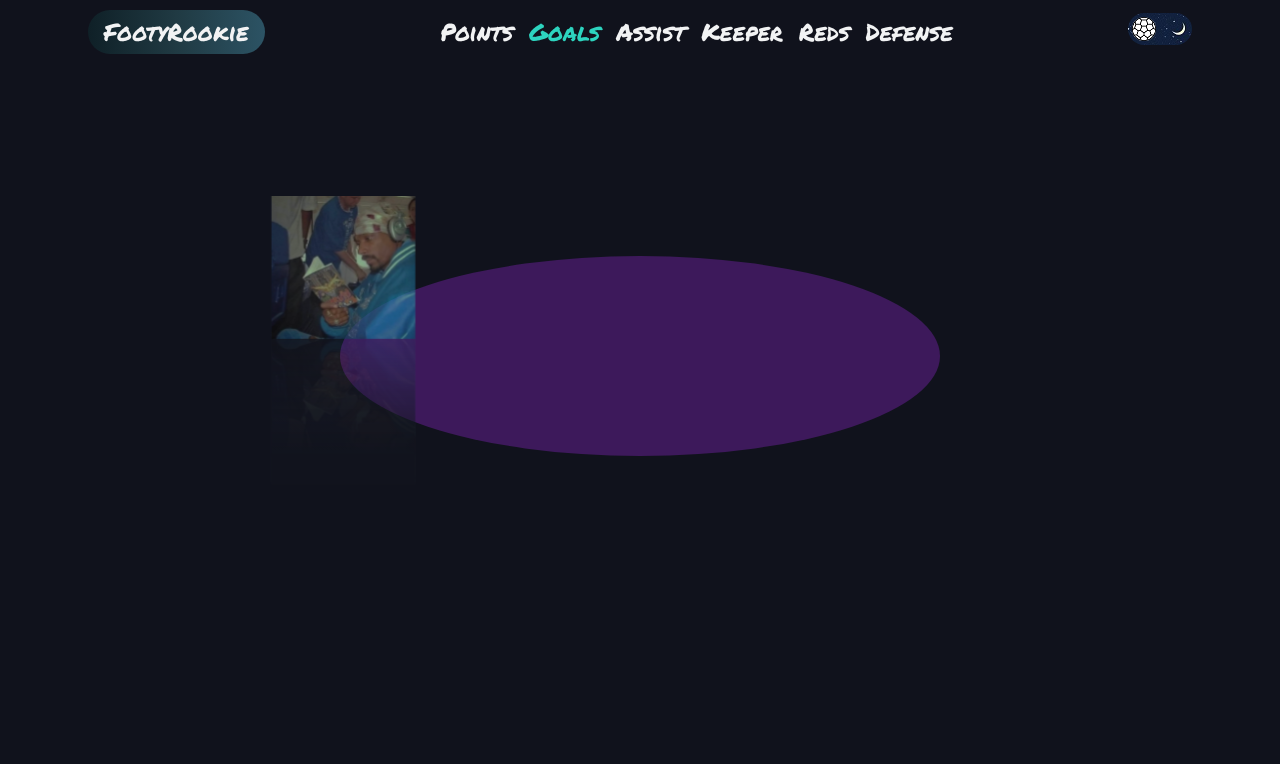
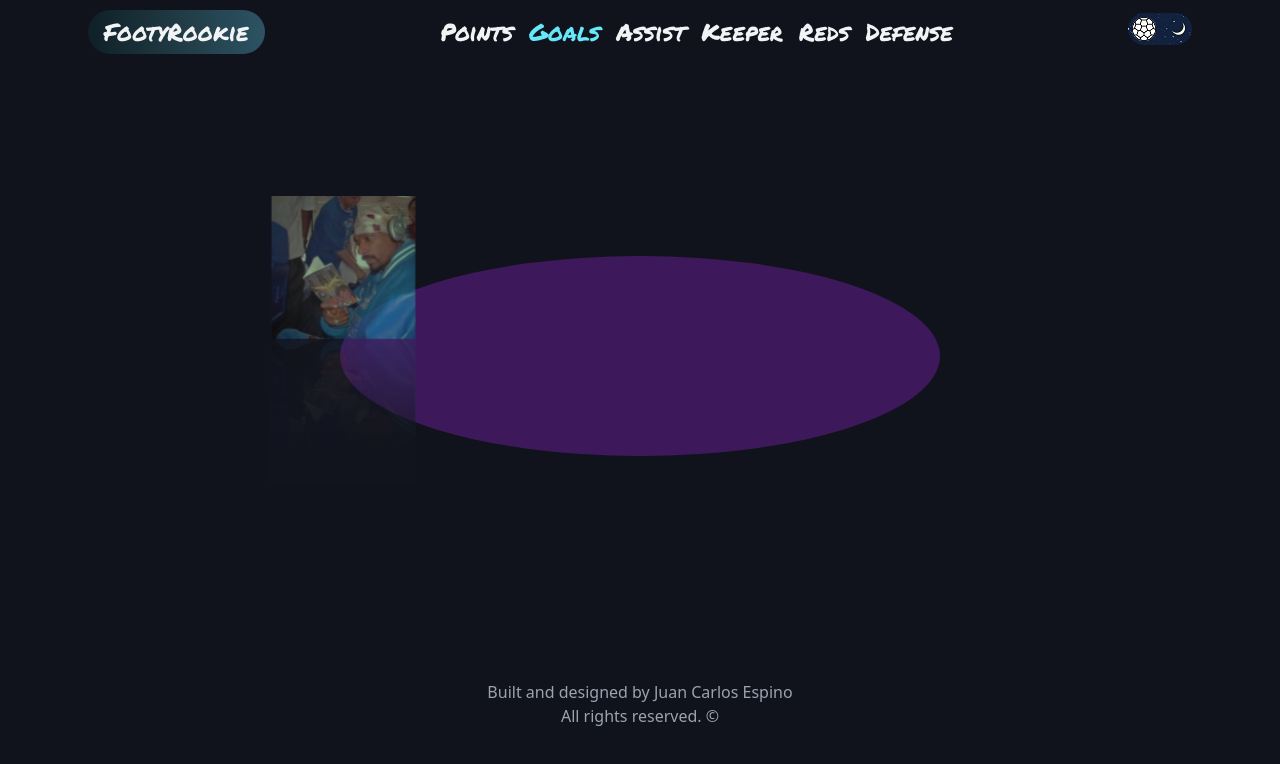
Before and after one commit to Juan-Espino/Footy-Rookie-Frontend, a React (Vite) app: page / in a window 1280 px wide. Shown: the top 764 px of the page. Built offline with nearby package versions, Linux system fonts and the light colour scheme; what tailwindcss-animation-delay would draw is missing.

Commit message:
footer done, designing modals done, next i'll add modals and connect modals  to nav links

```diff
--- a/src/App.tsx
+++ b/src/App.tsx
@@ -1,6 +1,7 @@
 import { useEffect } from "react";
 import CarouselWrapper from "./carousel/CarouselWrapper";
 import NavBar from "./nav/NavBar";
+import Footer from "./footer/Footer";
 
 function App() {
 	useEffect(() => {
@@ -17,6 +18,7 @@ function App() {
 			<div className="bg-prem-purple m-auto my-48 w-[200px] h-[200px] rounded-[50%] scale-x-[3] ">
 				<CarouselWrapper />
 			</div>
+			<Footer />
 		</main>
 	);
 }
--- /dev/null
+++ b/src/footer/Footer.tsx
@@ -0,0 +1,10 @@
+const Footer = () => {
+	return (
+		<footer className="text-center py-8 text-gray-400">
+			<p>Built and designed by Juan Carlos Espino</p>
+			<p>All rights reserved. &copy;</p>
+		</footer>
+	);
+};
+
+export default Footer;
--- a/src/nav/NavBar.tsx
+++ b/src/nav/NavBar.tsx
@@ -3,15 +3,15 @@ import DarkMode from "./components/DarkMode";
 const NavBar = () => {
 	return (
 		<nav className="flex justify-around h-16 items-center">
-			<div className="py-1.5 px-4 rounded-full bg-mastercard dark:bg-moonlit-asteroid">
-				<h1 className="font-marker text-matte-white text-2xl font-extrabold">
+			<div className="py-1.5 px-4 rounded-full bg-mastercard dark:bg-moonlit-asteroid transition-all ease-in-out duration-300 hover:scale-110 cursor-pointer">
+				<h1 className="font-marker text-matte-white text-2xl font-extrabold ">
 					Footy<span className="">Rookie</span>
 				</h1>
 			</div>
 
 			<ul className="font-marker flex justify-center gap-4 text-2xl text-matte-black dark:text-matte-white">
 				<li>Points</li>
-				<li className="text-teal-400">Goals</li>
+				<li className="dark:text-cyan-300 text-orange-500">Goals</li>
 				<li>Assist</li>
 				<li>Keeper</li>
 				<li>Reds</li>
```
